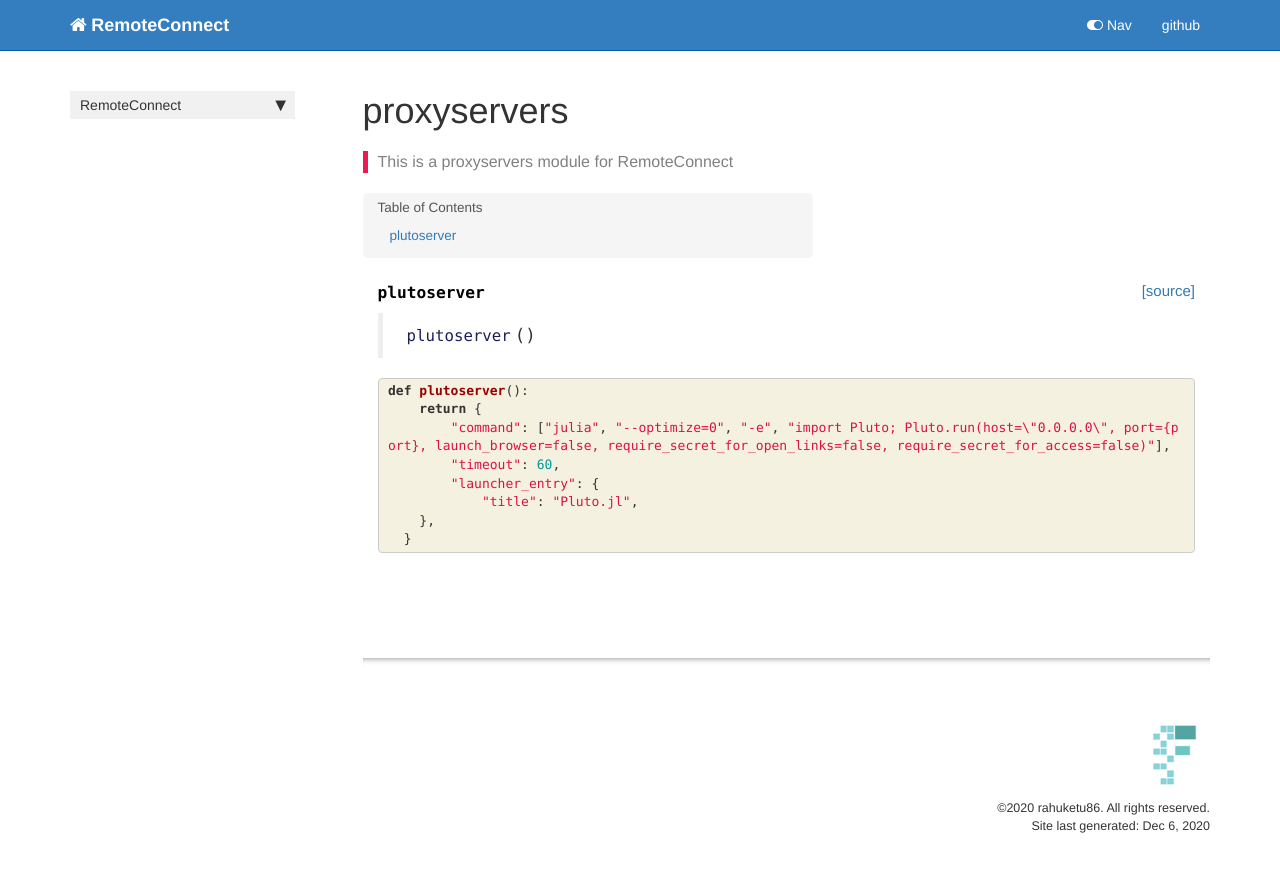
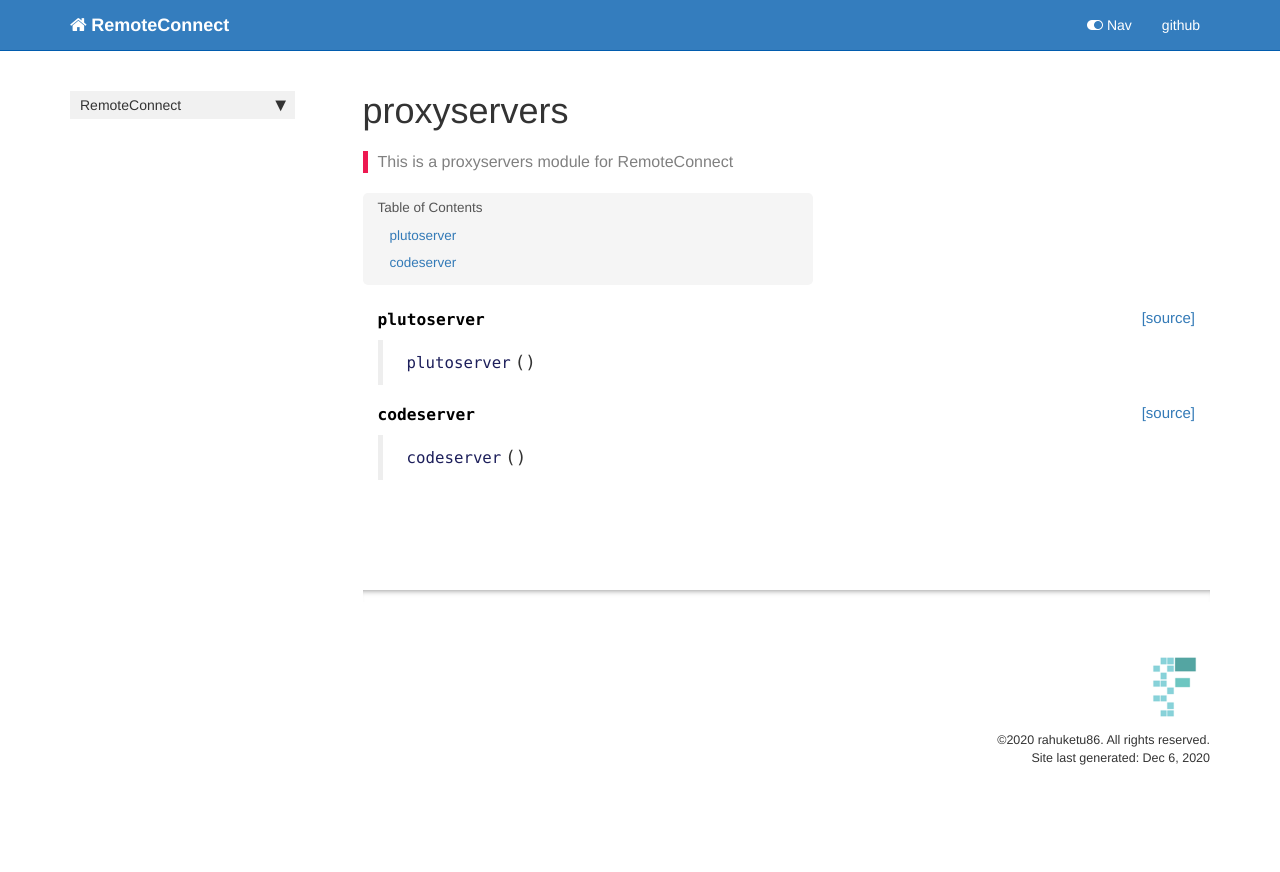
Before and after one commit to Rahuketu86/RemoteConnect, a Jekyll site: the page built from docs/proxyservers.html, in a window 1280 px wide. Shown: the top 872 px of the page. Built offline with Jekyll 4.4.1, drawn with Linux system fonts in a browser that asks for light colours; nearby versions of some CDN libraries; comment, search, counter and statistics services are not loaded.

Commit message:
Added some proxyservers

```diff
--- a/RemoteConnect/_nbdev.py
+++ b/RemoteConnect/_nbdev.py
@@ -11,12 +11,14 @@ index = {"IN_COLAB": "00_core.ipynb",
          "RemoteCode": "00_core.ipynb",
          "NOTEBOOK_EXTENSIONS": "00_core.ipynb",
          "SERVER_EXTENSIONS": "00_core.ipynb",
+         "LAB_EXTENSIONS": "00_core.ipynb",
          "RemoteJupyter": "00_core.ipynb",
          "RemotePluto": "00_core.ipynb",
          "start_code": "01_cli.ipynb",
          "start_jupyter": "01_cli.ipynb",
          "start_pluto": "01_cli.ipynb",
-         "plutoserver": "02_proxyservers.ipynb"}
+         "plutoserver": "02_proxyservers.ipynb",
+         "codeserver": "02_proxyservers.ipynb"}
 
 modules = ["core.py",
            "cli.py",
--- a/RemoteConnect/core.py
+++ b/RemoteConnect/core.py
@@ -1,7 +1,7 @@
 # AUTOGENERATED! DO NOT EDIT! File to edit: nbs/00_core.ipynb (unless otherwise specified).
 
 __all__ = ['IN_COLAB', 'EXTENSIONS', 'say_hello', 'connect_to_ngrok', 'execute_cmd', 'mount_drive', 'RemoteCode',
-           'NOTEBOOK_EXTENSIONS', 'SERVER_EXTENSIONS', 'RemoteJupyter', 'RemotePluto']
+           'NOTEBOOK_EXTENSIONS', 'SERVER_EXTENSIONS', 'LAB_EXTENSIONS', 'RemoteJupyter', 'RemotePluto']
 
 # Cell
 # IN_COLAB = 'google.colab' in str(get_ipython())
@@ -98,6 +98,7 @@ class RemoteCode:
 NOTEBOOK_EXTENSIONS = ["toc2/main", "collapsible_headings/main", "execute_time/ExecuteTime", "codefolding/main"]
 
 SERVER_EXTENSIONS=["jupyter_server_proxy"]
+LAB_EXTENSIONS=["@jupyterlab/server-proxy"]
 
 # Cell
 class RemoteJupyter:
@@ -120,6 +121,9 @@ class RemoteJupyter:
             subprocess.run(["jupyter", "nbextension", "enable", ext], stdout=subprocess.PIPE)
         for ext in SERVER_EXTENSIONS:
             subprocess.run(["jupyter", "serverextension", "enable", ext], stdout=subprocess.PIPE)
+
+        for ext in LAB_EXTENSIONS:
+            subprocess.run(["jupyter", "labextension", "enable", ext], stdout=subprocess.PIPE)
 
     def _start_server(self):
         self.url = connect_to_ngrok(self.port)
--- a/docs/cli.html
+++ b/docs/cli.html
@@ -47,7 +47,7 @@ nb_path: "nbs/01_cli.ipynb"
 
 
 <div class="output_markdown rendered_html output_subarea ">
-<h4 id="start_code" class="doc_header"><code>start_code</code><a href="https://github.com/rahuketu86/RemoteConnect/tree/master/RemoteConnect/cli.py#L10" class="source_link" style="float:right">[source]</a></h4><blockquote><p><code>start_code</code>(<strong><code>port</code></strong>:<code>Param object at 0x7f6b43573850&gt;</code>=<em><code>10000</code></em>, <strong><code>password</code></strong>:<code>Param object at 0x7f6b432f0df0&gt;</code>=<em><code>None</code></em>)</p>
+<h4 id="start_code" class="doc_header"><code>start_code</code><a href="https://github.com/rahuketu86/RemoteConnect/tree/master/RemoteConnect/cli.py#L10" class="source_link" style="float:right">[source]</a></h4><blockquote><p><code>start_code</code>(<strong><code>port</code></strong>:<code>Param object at 0x7f117139ae80&gt;</code>=<em><code>10000</code></em>, <strong><code>password</code></strong>:<code>Param object at 0x7f117139ad30&gt;</code>=<em><code>None</code></em>)</p>
 </blockquote>
 <p>Starts Code Server</p>
 
@@ -79,7 +79,7 @@ nb_path: "nbs/01_cli.ipynb"
 
 
 <div class="output_markdown rendered_html output_subarea ">
-<h4 id="start_jupyter" class="doc_header"><code>start_jupyter</code><a href="https://github.com/rahuketu86/RemoteConnect/tree/master/RemoteConnect/cli.py#L19" class="source_link" style="float:right">[source]</a></h4><blockquote><p><code>start_jupyter</code>(<strong><code>port</code></strong>:<code>Param object at 0x7f6b432f0550&gt;</code>=<em><code>9000</code></em>, <strong><code>ui</code></strong>:<code>Param object at 0x7f6b432f0cd0&gt;</code>=<em><code>'notebook'</code></em>)</p>
+<h4 id="start_jupyter" class="doc_header"><code>start_jupyter</code><a href="https://github.com/rahuketu86/RemoteConnect/tree/master/RemoteConnect/cli.py#L19" class="source_link" style="float:right">[source]</a></h4><blockquote><p><code>start_jupyter</code>(<strong><code>port</code></strong>:<code>Param object at 0x7f114c733898&gt;</code>=<em><code>9000</code></em>, <strong><code>ui</code></strong>:<code>Param object at 0x7f114c5eaac8&gt;</code>=<em><code>'notebook'</code></em>)</p>
 </blockquote>
 <p>Starts Jupyter</p>
 
@@ -111,7 +111,7 @@ nb_path: "nbs/01_cli.ipynb"
 
 
 <div class="output_markdown rendered_html output_subarea ">
-<h4 id="start_pluto" class="doc_header"><code>start_pluto</code><a href="https://github.com/rahuketu86/RemoteConnect/tree/master/RemoteConnect/cli.py#L26" class="source_link" style="float:right">[source]</a></h4><blockquote><p><code>start_pluto</code>(<strong><code>port</code></strong>:<code>Param object at 0x7f6b7912b6a0&gt;</code>=<em><code>9000</code></em>)</p>
+<h4 id="start_pluto" class="doc_header"><code>start_pluto</code><a href="https://github.com/rahuketu86/RemoteConnect/tree/master/RemoteConnect/cli.py#L26" class="source_link" style="float:right">[source]</a></h4><blockquote><p><code>start_pluto</code>(<strong><code>port</code></strong>:<code>Param object at 0x7f114c5ea898&gt;</code>=<em><code>9000</code></em>)</p>
 </blockquote>
 <p>Starts Pluto.jl reactive notebook</p>
 
--- a/docs/core.html
+++ b/docs/core.html
@@ -254,6 +254,7 @@ nb_path: "nbs/00_core.ipynb"
 <div class=" highlight hl-ipython3"><pre><span></span><span class="n">NOTEBOOK_EXTENSIONS</span> <span class="o">=</span> <span class="p">[</span><span class="s2">&quot;toc2/main&quot;</span><span class="p">,</span> <span class="s2">&quot;collapsible_headings/main&quot;</span><span class="p">,</span> <span class="s2">&quot;execute_time/ExecuteTime&quot;</span><span class="p">,</span> <span class="s2">&quot;codefolding/main&quot;</span><span class="p">]</span>
 
 <span class="n">SERVER_EXTENSIONS</span><span class="o">=</span><span class="p">[</span><span class="s2">&quot;jupyter_server_proxy&quot;</span><span class="p">]</span>
+<span class="n">LAB_EXTENSIONS</span><span class="o">=</span><span class="p">[</span><span class="s2">&quot;@jupyterlab/server-proxy&quot;</span><span class="p">]</span>
 </pre></div>
 
     </div>
@@ -274,7 +275,7 @@ nb_path: "nbs/00_core.ipynb"
 
 
 <div class="output_markdown rendered_html output_subarea ">
-<h2 id="RemoteJupyter" class="doc_header"><code>class</code> <code>RemoteJupyter</code><a href="https://github.com/rahuketu86/RemoteConnect/tree/master/RemoteConnect/core.py#L103" class="source_link" style="float:right">[source]</a></h2><blockquote><p><code>RemoteJupyter</code>(<strong><code>port</code></strong>=<em><code>9000</code></em>, <strong><code>ui</code></strong>=<em><code>'notebook'</code></em>)</p>
+<h2 id="RemoteJupyter" class="doc_header"><code>class</code> <code>RemoteJupyter</code><a href="https://github.com/rahuketu86/RemoteConnect/tree/master/RemoteConnect/core.py#L104" class="source_link" style="float:right">[source]</a></h2><blockquote><p><code>RemoteJupyter</code>(<strong><code>port</code></strong>=<em><code>9000</code></em>, <strong><code>ui</code></strong>=<em><code>'notebook'</code></em>)</p>
 </blockquote>
 <p>Install and launch an instance of Remote Jupyter</p>
 
@@ -306,7 +307,7 @@ nb_path: "nbs/00_core.ipynb"
 
 
 <div class="output_markdown rendered_html output_subarea ">
-<h2 id="RemotePluto" class="doc_header"><code>class</code> <code>RemotePluto</code><a href="https://github.com/rahuketu86/RemoteConnect/tree/master/RemoteConnect/core.py#L141" class="source_link" style="float:right">[source]</a></h2><blockquote><p><code>RemotePluto</code>(<strong><code>port</code></strong>=<em><code>9000</code></em>)</p>
+<h2 id="RemotePluto" class="doc_header"><code>class</code> <code>RemotePluto</code><a href="https://github.com/rahuketu86/RemoteConnect/tree/master/RemoteConnect/core.py#L145" class="source_link" style="float:right">[source]</a></h2><blockquote><p><code>RemotePluto</code>(<strong><code>port</code></strong>=<em><code>9000</code></em>)</p>
 </blockquote>
 <p>Install and launch an instance of Remote Pluto.jl for Julia⌈</p>
 
--- a/docs/proxyservers.html
+++ b/docs/proxyservers.html
@@ -56,25 +56,39 @@ nb_path: "nbs/02_proxyservers.ipynb"
     {% raw %}
 
 <div class="cell border-box-sizing code_cell rendered">
-<div class="input">
 
-<div class="inner_cell">
-    <div class="input_area">
-<div class=" highlight hl-ipython3"><pre><span></span><span class="k">def</span> <span class="nf">plutoserver</span><span class="p">():</span>
-    <span class="k">return</span> <span class="p">{</span>
-        <span class="s2">&quot;command&quot;</span><span class="p">:</span> <span class="p">[</span><span class="s2">&quot;julia&quot;</span><span class="p">,</span> <span class="s2">&quot;--optimize=0&quot;</span><span class="p">,</span> <span class="s2">&quot;-e&quot;</span><span class="p">,</span> <span class="s2">&quot;import Pluto; Pluto.run(host=</span><span class="se">\&quot;</span><span class="s2">0.0.0.0</span><span class="se">\&quot;</span><span class="s2">, port=</span><span class="si">{port}</span><span class="s2">, launch_browser=false, require_secret_for_open_links=false, require_secret_for_access=false)&quot;</span><span class="p">],</span>
-        <span class="s2">&quot;timeout&quot;</span><span class="p">:</span> <span class="mi">60</span><span class="p">,</span>
-        <span class="s2">&quot;launcher_entry&quot;</span><span class="p">:</span> <span class="p">{</span>
-            <span class="s2">&quot;title&quot;</span><span class="p">:</span> <span class="s2">&quot;Pluto.jl&quot;</span><span class="p">,</span>
-    <span class="p">},</span>
-  <span class="p">}</span>
-</pre></div>
+</div>
+    {% endraw %}
 
-    </div>
+    {% raw %}
+
+<div class="cell border-box-sizing code_cell rendered">
+
+<div class="output_wrapper">
+<div class="output">
+
+<div class="output_area">
+
+
+<div class="output_markdown rendered_html output_subarea ">
+<h4 id="codeserver" class="doc_header"><code>codeserver</code><a href="https://github.com/rahuketu86/RemoteConnect/tree/master/RemoteConnect/proxyservers.py#L16" class="source_link" style="float:right">[source]</a></h4><blockquote><p><code>codeserver</code>()</p>
+</blockquote>
+
+</div>
+
+</div>
+
 </div>
 </div>
 
 </div>
     {% endraw %}
 
+    {% raw %}
+
+<div class="cell border-box-sizing code_cell rendered">
+
 </div>
+    {% endraw %}
+
+</div>
```
Also changed, not shown: RemoteConnect/proxyservers.py (+11 -1 lines), docs/index.html (+19 -0 lines), README.md, 4 other files.
